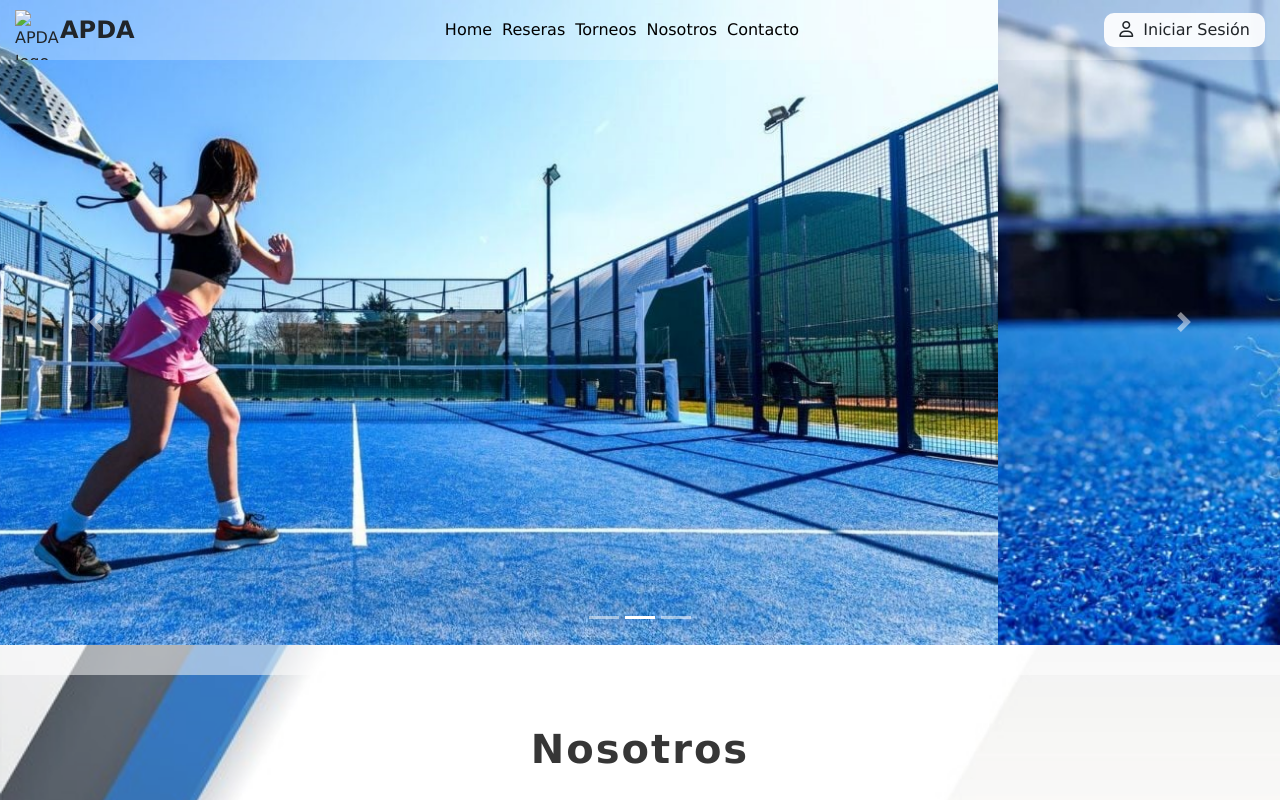
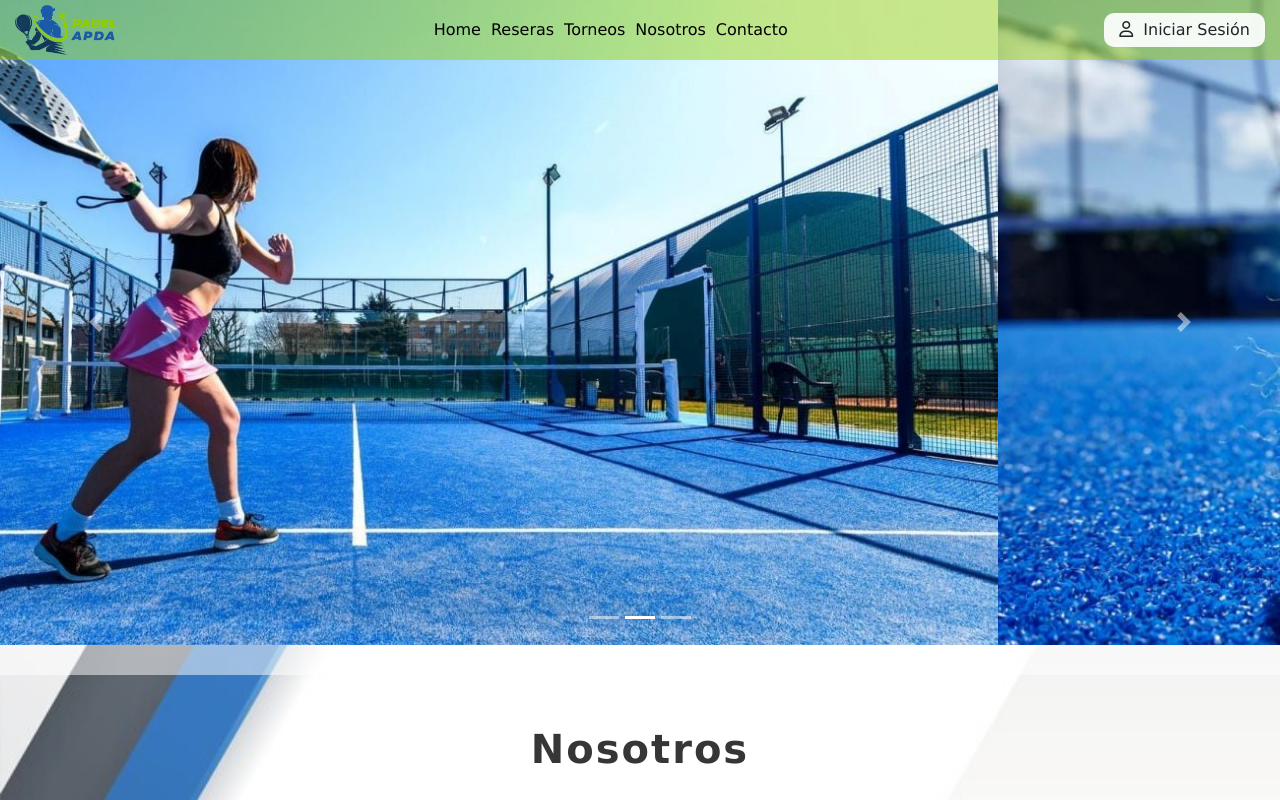
Before and after one commit to Priscilla-Rojas/Proyecto-CAC, a plain HTML site: page index.html in a window 1280 px wide. Shown: the top 800 px of the page. Drawn offline with nearby package versions, Linux system fonts and the light colour scheme.

Commit message:
modificacion a logo final y colores de la página

```diff
--- a/index.html
+++ b/index.html
@@ -15,7 +15,7 @@
       <figure>
         <img src="./assets/logo.png" alt="APDA logo" title="APDA Padel">
       </figure>
-      <h1>APDA</h1>
+      <!-- <h1>APDA</h1> -->
     </section>
     <nav id="nav">
       <i class="fa-solid fa-bars"></i>
--- a/styles/index.css
+++ b/styles/index.css
@@ -11,6 +11,7 @@ body{
   width: 100%;
   overflow-x: hidden;
 }
+/* Estilos Header */
 .header{
   max-width: 100vw;
   height: 60px;
@@ -31,7 +32,7 @@ body{
 }
 .logo{
   /* width: 40px; */
-  height: 40px;
+  height: 50px;
   cursor: pointer;
   display: flex;
   flex-flow: row nowrap;
@@ -39,14 +40,9 @@ body{
   justify-content: center;
   align-items: center;
 }
-.logo h1{
-  font-size: 1.5rem;
-  margin: 0 5px;
-  font-weight: 800;
-}
 .logo > figure,
 .logo > figure > img{
-  width: 40px;
+  /* width: 40px; */
   height: 100%;
   margin: 0;
 }
@@ -83,6 +79,7 @@ body{
   font-size: 1.2rem;
   text-decoration: underline;
   color: var(--primary-color);
+  text-shadow: 0px 0px 5px #ffffffb5;
 }
 #user{
   display: flex;
@@ -100,9 +97,8 @@ body{
 .user-text p{
   margin: 0;
 }
-.carousel{
-  z-index: 10;
-}
+/* Fin Estilos Header */
+/* Estilos Carrousel */
 .carousel-inner {
   max-height: 100vh;
 }
@@ -180,12 +176,12 @@ body{
   text-align: center;
 }
 .footer .logo-foother{
-  width: 100px;
+  width: 200px;
   align-self: center;
 }
 .logo-foother figure{
-  width: 80px;
-  height: 80px;
+  width: 100%;
+  /* height: 80px; */
   margin: 0;
 }
 .logo-foother figure img{
--- a/styles/root.css
+++ b/styles/root.css
@@ -1,7 +1,10 @@
 :root{
-  --background-Header: rgba(255, 255, 255, 0.247);
-  --primary-color: rgb(6, 142, 196);
-  --secundary-color: red;
+  /* --background-Header: rgba(255, 255, 255, 0.247); */
+  --background-Header: rgba(146, 204, 0, 0.459);
+  /* --background-Header: rgba(19, 57, 89, 0.686); */
+  --primary-color: #1A5AA8;
+  --secundary-color: #91CC00;
+  --tertiary-color: #133959;
   --title-font: 'Lucida Sans', 'Lucida Sans Regular', 'Lucida Grande', 'Lucida Sans Unicode', Geneva, Verdana, sans-serif;
   --text-font: sans-serif;
   --text-color: rgb(0, 0, 0);
```
Also changed, not shown: assets/logo.png (added).
